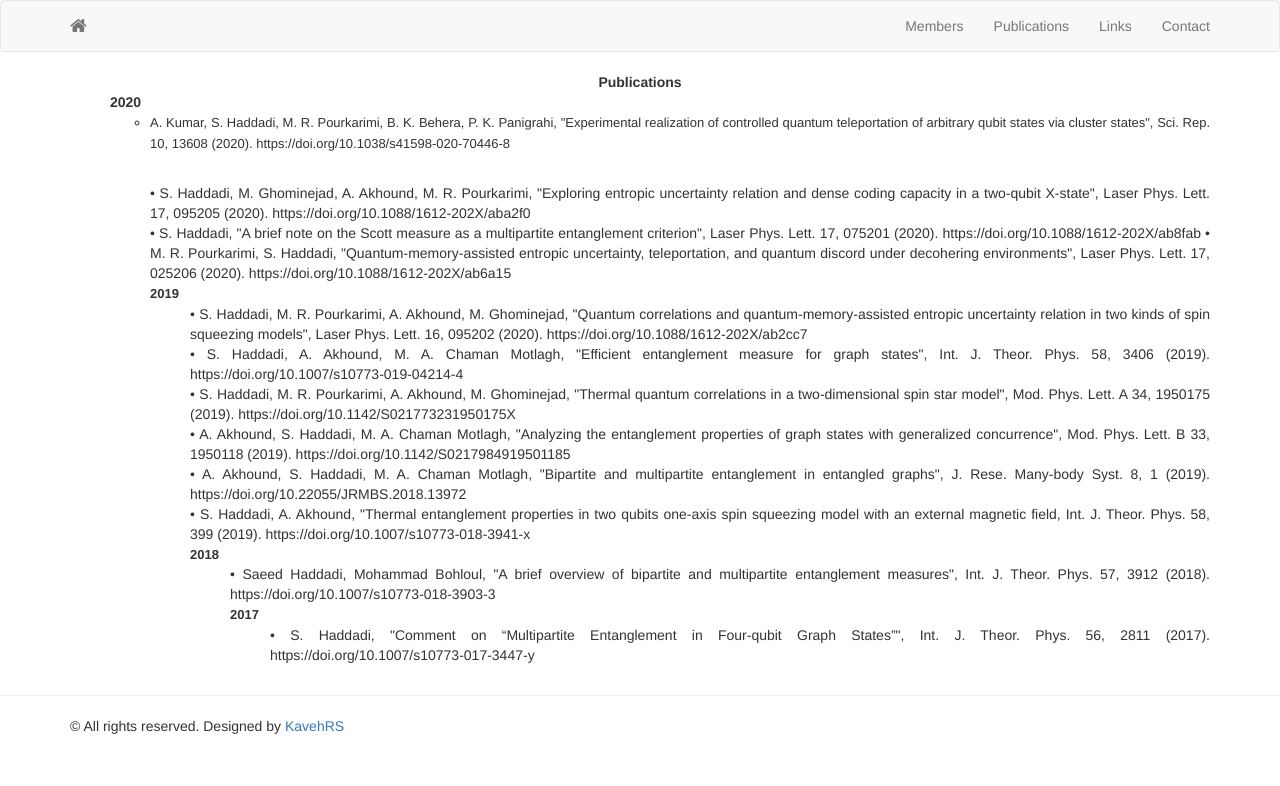
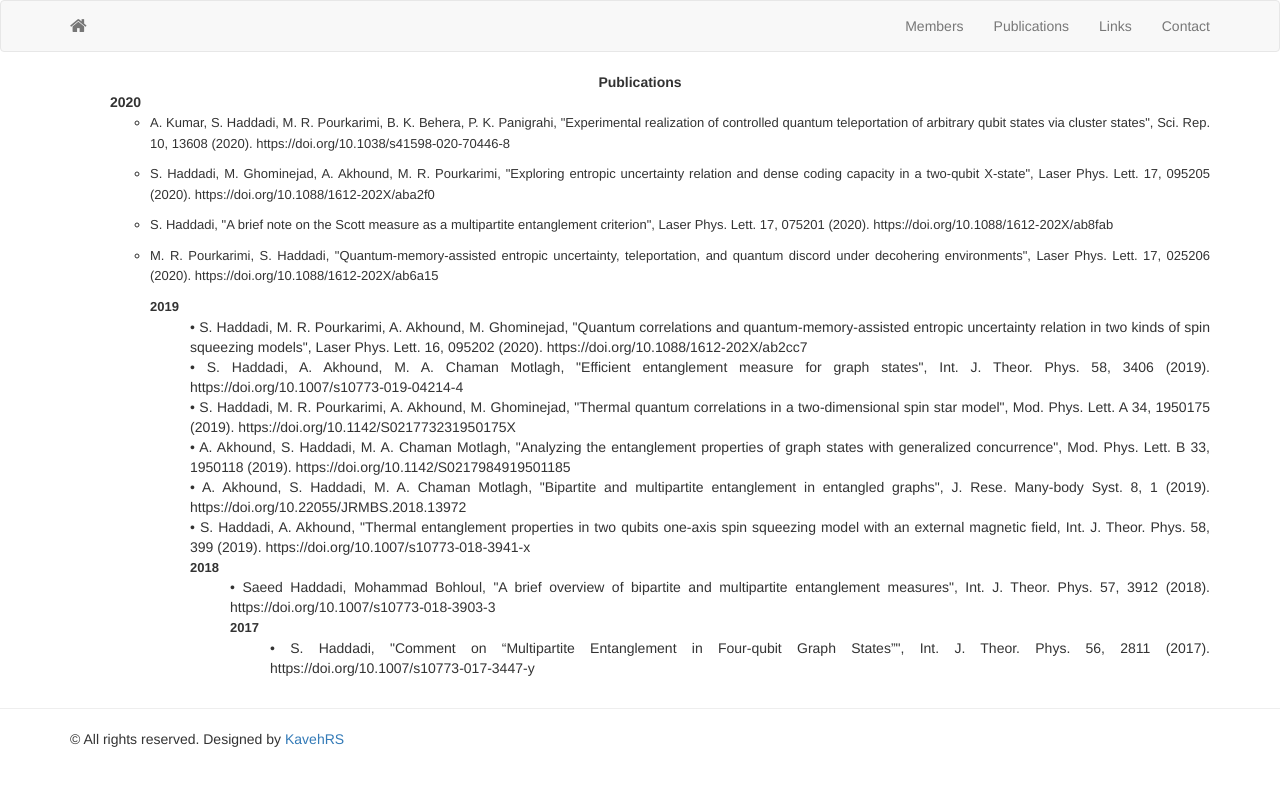
Before and after one commit to ssqig/ssqig.github.io, a Jekyll site: the page built from pulications.md, in a window 1280 px wide. Shown: the top 786 px of the page. Built offline with Jekyll 4.4.1, drawn with Linux system fonts in a browser that asks for light colours; nearby versions of some CDN libraries.

Commit message:
Update pulications.md

```diff
--- a/pulications.md
+++ b/pulications.md
@@ -14,10 +14,20 @@ permalink: /publications/
                                 <li>
                                     <p class="paragraph_style_4" align="justify">
                                         <font size="2"> A. Kumar, S. Haddadi, M. R. Pourkarimi, B. K. Behera, P. K. Panigrahi, "Experimental realization of controlled quantum teleportation of arbitrary qubit states via cluster states", Sci. Rep. 10, 13608 (2020). https://doi.org/10.1038/s41598-020-70446-8 </font></p></li>
-					<br>
-•	S. Haddadi, M. Ghominejad, A. Akhound, M. R. Pourkarimi, "Exploring entropic uncertainty relation and dense coding capacity in a two-qubit X-state", Laser Phys. Lett. 17, 095205 (2020). https://doi.org/10.1088/1612-202X/aba2f0<br>
-•	S. Haddadi, "A brief note on the Scott measure as a multipartite entanglement criterion", Laser Phys. Lett. 17, 075201 (2020). https://doi.org/10.1088/1612-202X/ab8fab
-•	M. R. Pourkarimi, S. Haddadi, "Quantum-memory-assisted entropic uncertainty, teleportation, and quantum discord under decohering environments", Laser Phys. Lett. 17, 025206 (2020). https://doi.org/10.1088/1612-202X/ab6a15<br>
+
+                                <li>
+                                    <p class="paragraph_style_4" align="justify">
+                                        <font size="2">S. Haddadi, M. Ghominejad, A. Akhound, M. R. Pourkarimi, "Exploring entropic uncertainty relation and dense coding capacity in a two-qubit X-state", Laser Phys. Lett. 17, 095205 (2020). https://doi.org/10.1088/1612-202X/aba2f0</font></p></li>
+
+                                <li>
+                                    <p class="paragraph_style_4" align="justify">
+                                        <font size="2">S. Haddadi, "A brief note on the Scott measure as a multipartite entanglement criterion", Laser Phys. Lett. 17, 075201 (2020). https://doi.org/10.1088/1612-202X/ab8fab</font></p></li>
+
+                                <li>
+                                    <p class="paragraph_style_4" align="justify">
+                                        <font size="2">M. R. Pourkarimi, S. Haddadi, "Quantum-memory-assisted entropic uncertainty, teleportation, and quantum discord under decohering environments", Laser Phys. Lett. 17, 025206 (2020). https://doi.org/10.1088/1612-202X/ab6a15</font></p></li>
+
+
 
                                     <font size="2"><span class="style"><span style="font-weight: 700;">
                                         2019</span></span></font><br>
```
